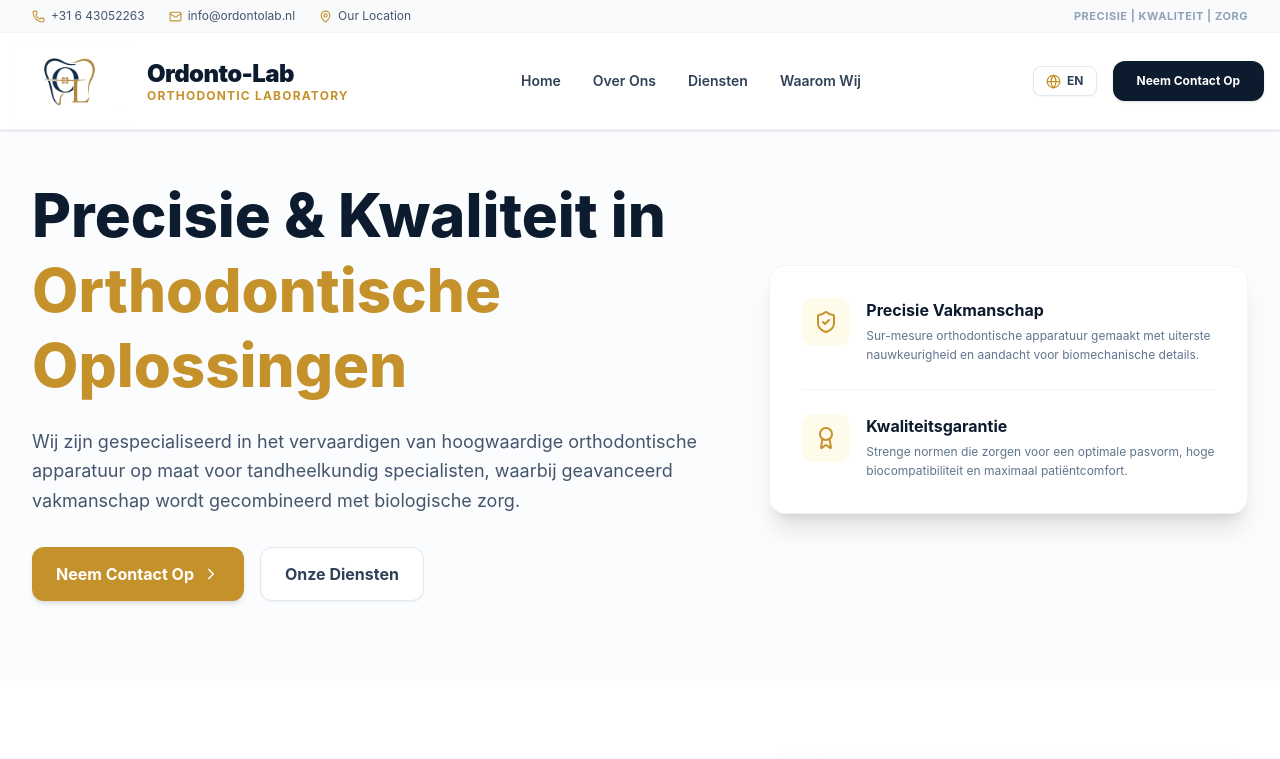
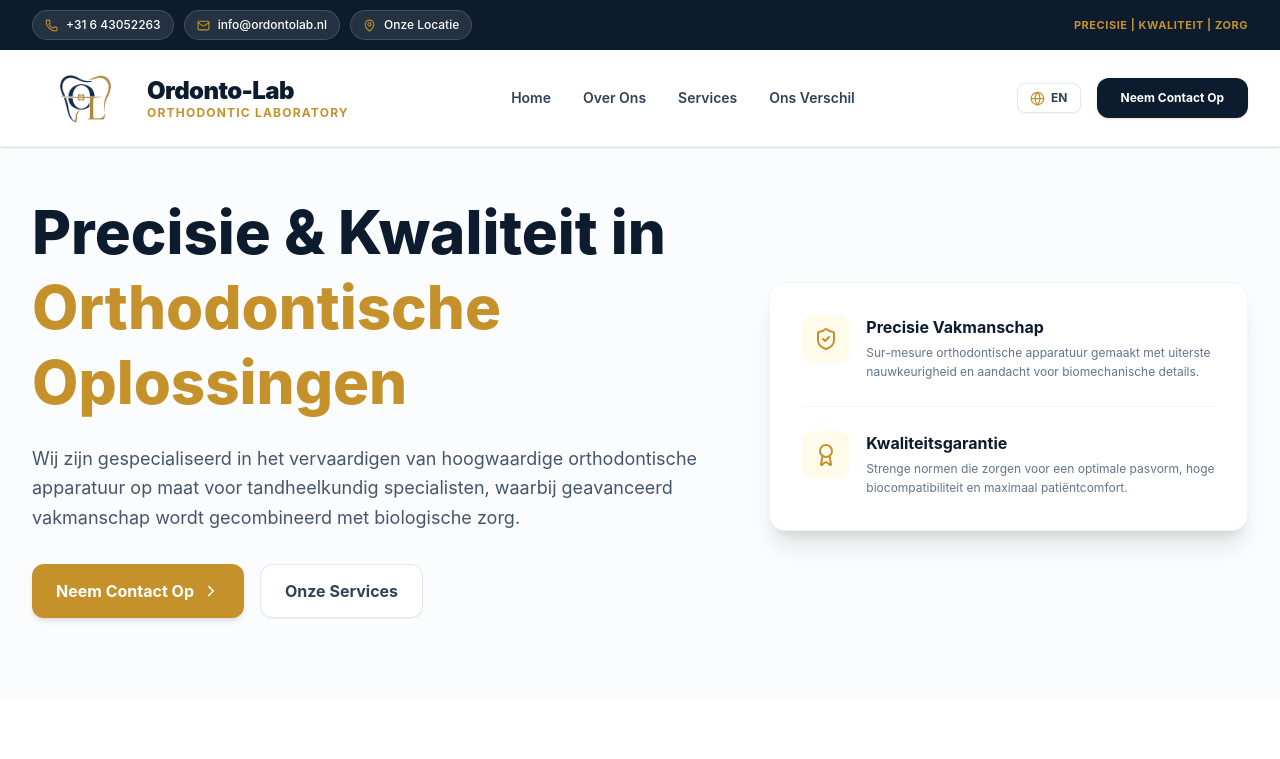
Before and after one commit to ibrahemHusien/OrdontoLab_client, a React (Vite) app in the folder client/: page / in a window 1280 px wide. Shown: the top 759 px of the page. Built offline with nearby package versions, Linux system fonts and the light colour scheme; no server answers.

Commit message:
update translations for Dutch and English in LanguageContext.jsx and fix the logo link in Navbar.jsx

```diff
--- a/client/src/LanguageContext.jsx
+++ b/client/src/LanguageContext.jsx
@@ -3,11 +3,12 @@ import React, { createContext, useContext, useState, useEffect } from 'react';
 const translations = {
   en: {
     tagline: 'PRECISION | QUALITY | CARE',
+    location: 'Our Location',
     nav: {
       home: 'Home',
       about: 'About Us',
       services: 'Services',
-      whyUs: 'Why Us',
+      whyUs: 'Our Difference',
       contactUs: 'Contact Us',
     },
     hero: {
@@ -41,7 +42,7 @@ const translations = {
       defaultDesc: 'High-precision orthodontic solutions tailored for dental specialists.',
     },
     whyUs: {
-      title: 'WHY ORDONTO-LAB?',
+      title: 'Our Difference',
       card1Title: 'Orthodontic Focus',
       card1Desc: 'Our work is dedicated exclusively to orthodontics.',
       card2Title: 'Direct Communication',
@@ -74,11 +75,12 @@ const translations = {
   },
   nl: {
     tagline: 'PRECISIE | KWALITEIT | ZORG',
+    location: 'Onze Locatie',
     nav: {
       home: 'Home',
       about: 'Over Ons',
-      services: 'Diensten',
-      whyUs: 'Waarom Wij',
+      services: 'Services',
+      whyUs: 'Ons Verschil',
       contactUs: 'Neem Contact Op',
     },
     hero: {
@@ -86,7 +88,7 @@ const translations = {
       titleLine2: 'Orthodontische Oplossingen',
       description: 'Wij zijn gespecialiseerd in het vervaardigen van hoogwaardige orthodontische apparatuur op maat voor tandheelkundig specialisten, waarbij geavanceerd vakmanschap wordt gecombineerd met biologische zorg.',
       btnContact: 'Neem Contact Op',
-      btnServices: 'Onze Diensten',
+      btnServices: 'Onze Services',
       card1Title: 'Precisie Vakmanschap',
       card1Desc: 'Sur-mesure orthodontische apparatuur gemaakt met uiterste nauwkeurigheid en aandacht voor biomechanische details.',
       card2Title: 'Kwaliteitsgarantie',
@@ -105,14 +107,14 @@ const translations = {
       viewProfile: 'Bekijk Profiel',
     },
     services: {
-      title: 'Onze Diensten',
+      title: 'Onze Services',
       readMore: 'Lees Meer',
       close: 'Sluiten',
       closeModal: 'Modal Sluiten',
       defaultDesc: 'Hoogwaardige orthodontische oplossingen op maat voor tandheelkundig specialisten.',
     },
     whyUs: {
-      title: 'WAAROM ORDONTO-LAB?',
+      title: 'Ons Verschil',
       card1Title: 'Orthodontische Focus',
       card1Desc: 'Ons werk is uitsluitend gewijd aan orthodontie.',
       card2Title: 'Directe Communicatie',
--- a/client/src/components/Navbar.jsx
+++ b/client/src/components/Navbar.jsx
@@ -10,39 +10,45 @@ export default function Navbar() {
 
   return (
     <header className="w-full bg-white sticky top-0 z-50 shadow-sm border-b border-slate-100">
-      {/* Top Info Bar */}
-      <div className="bg-slate-50 border-b border-slate-100 py-2 px-4 md:px-8 text-xs text-slate-600">
-        <div className="max-w-7xl mx-auto flex flex-wrap justify-between items-center gap-2">
-          <div className="flex flex-wrap items-center gap-4 md:gap-6">
-            <a href="tel:+31643052263" className="flex items-center gap-1.5 hover:text-[#C5912B] transition-colors">
+      <div className="bg-[#0C1B2D] py-2.5 text-xs text-slate-200">
+        <div className="max-w-7xl mx-auto w-full px-4 md:px-8 flex flex-wrap justify-between items-center gap-3">
+          <div className="flex flex-wrap items-center gap-2.5">
+            <a
+              href="tel:+31643052263"
+              className="flex items-center gap-2 bg-white/10 backdrop-blur-xs px-3 py-1.5 rounded-full border border-white/15 text-white hover:bg-white hover:text-[#0C1B2D] transition-all"
+            >
               <Phone size={13} className="text-[#C5912B]" />
-              <span>+31 6 43052263</span>
+              <span className="font-medium">+31 6 43052263</span>
             </a>
-            <a href="mailto:info@ordontolab.nl" className="flex items-center gap-1.5 hover:text-[#C5912B] transition-colors">
+
+            <a
+              href="mailto:info@ordontolab.nl"
+              className="flex items-center gap-2 bg-white/10 backdrop-blur-xs px-3 py-1.5 rounded-full border border-white/15 text-white hover:bg-white hover:text-[#0C1B2D] transition-all"
+            >
               <Mail size={13} className="text-[#C5912B]" />
-              <span>info@ordontolab.nl</span>
+              <span className="font-medium">info@ordontolab.nl</span>
             </a>
+
             <a
               href={googleMapsUrl}
               target="_blank"
               rel="noopener noreferrer"
-              className="flex items-center gap-1.5 hover:text-[#C5912B] transition-colors"
+              className="flex items-center gap-2 bg-white/10 backdrop-blur-xs px-3 py-1.5 rounded-full border border-white/15 text-white hover:bg-white hover:text-[#0C1B2D] transition-all"
               title="Vlijtweg 1, 8191 JR Wapenveld"
             >
               <MapPin size={13} className="text-[#C5912B]" />
-              <span>{t.nav?.location || 'Our Location'}</span>
+              <span className="font-medium">{t.location}</span>
             </a>
           </div>
 
-          <div className="hidden lg:block text-slate-400 tracking-wider text-[11px] uppercase font-bold">
+          <div className="hidden lg:block text-[#C5912B] tracking-wider text-[11px] uppercase font-bold">
             {t.tagline}
           </div>
         </div>
       </div>
 
-      {/* Main Navigation Bar */}
-      <div className="max-w-7xl mx-auto px-2 md:px-4 h-24 flex items-center justify-between">
-        <a href="#home" className="flex items-center gap-4 -ml-2">
+      <div className="max-w-7xl mx-auto w-full px-4 md:px-8 h-24 flex items-center justify-between">
+        <a href="#home" className="flex items-center gap-0 -ml-2">
           <img
             src="/logo.jpg"
             alt="OrdontoLab Logo"
@@ -102,7 +108,6 @@ export default function Navbar() {
         </div>
       </div>
 
-      {/* Mobile Menu */}
       {isOpen && (
         <div className="md:hidden bg-white border-t border-slate-100 py-4 px-6 space-y-4 shadow-lg">
           <a href="#home" onClick={() => setIsOpen(false)} className="block text-slate-700 font-medium hover:text-[#C5912B]">{t.nav.home}</a>
```
